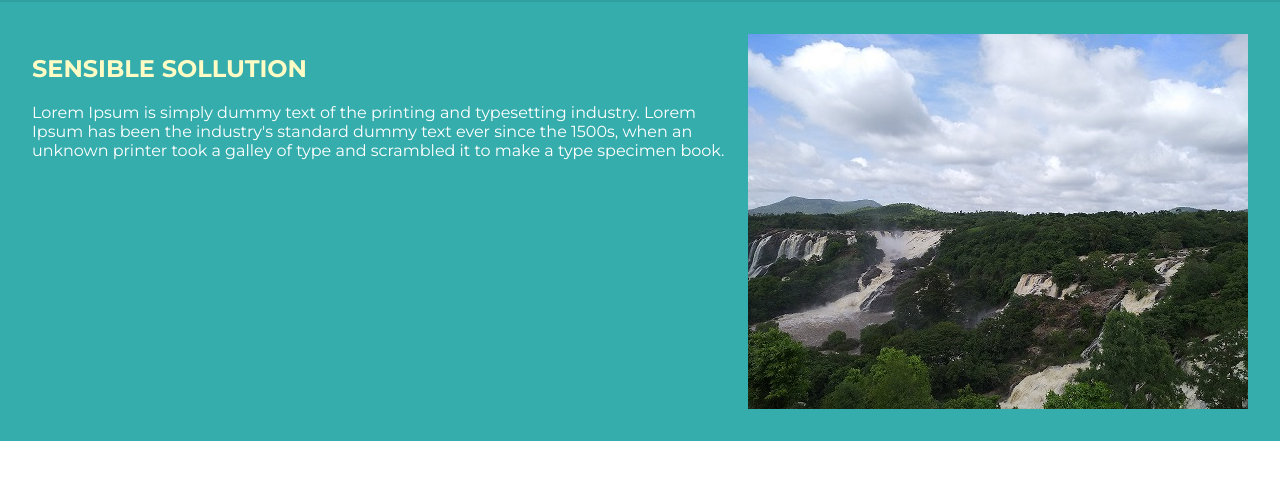
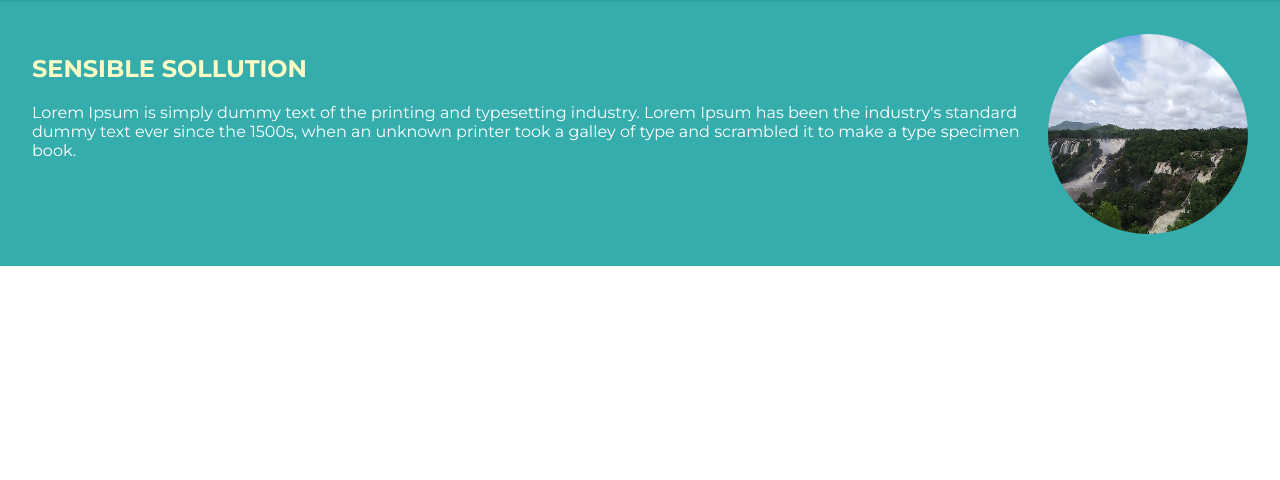
Before and after one commit to ayush8010720467/css-grid, a website: page index.html in a window 1280 px wide. Shown: the part 54-534 px from the top of the page. Drawn offline with Linux system fonts and the light colour scheme.

Commit message:
added the styling in the image tag

```diff
--- a/css/main.css
+++ b/css/main.css
@@ -52,3 +52,9 @@ img{
     background-size: cover;
     margin: 0 auto;
 }
+#view{
+    border-radius: 50%;
+    width: 200px;
+    height: 200px;
+
+}
```
